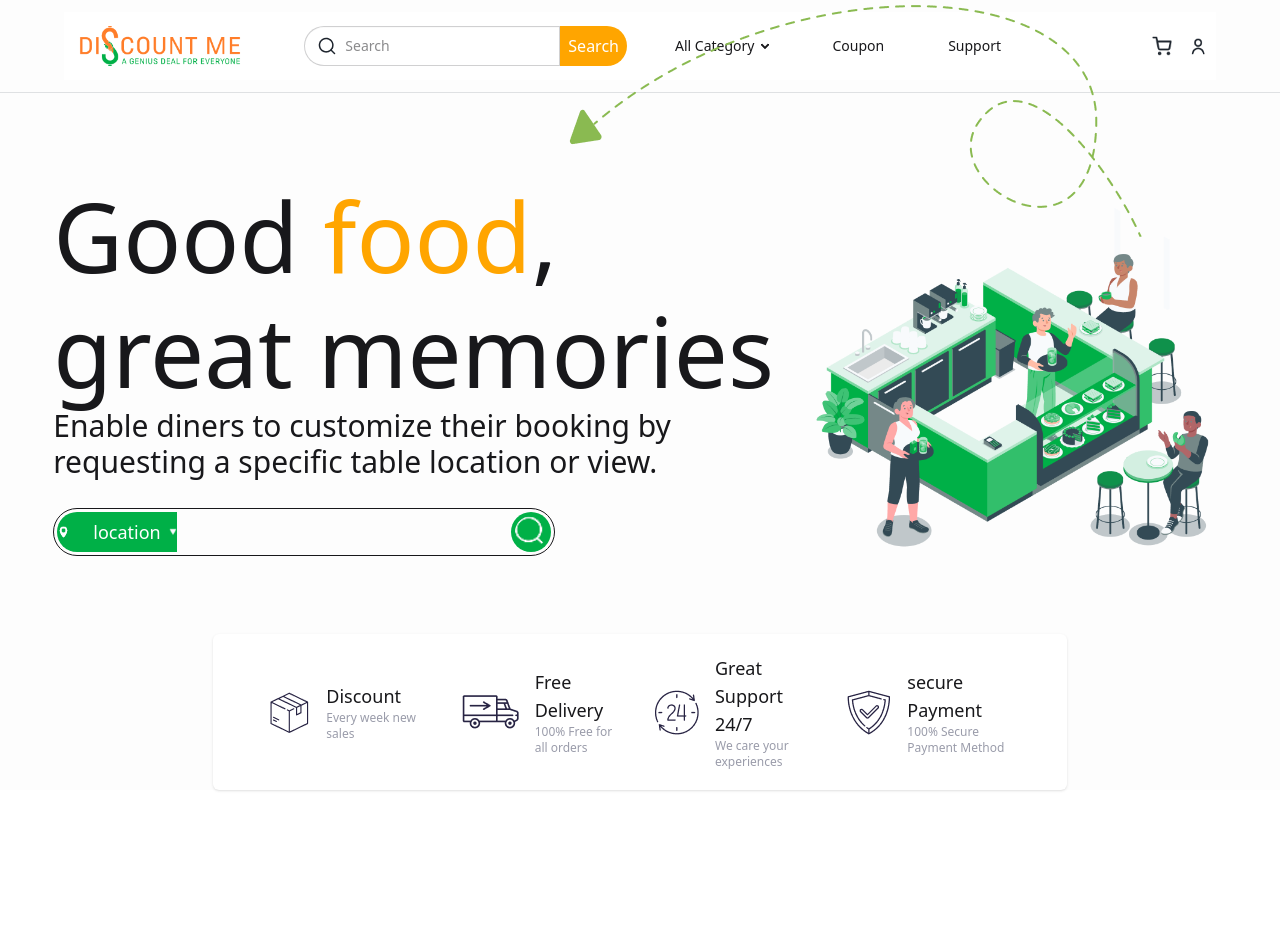
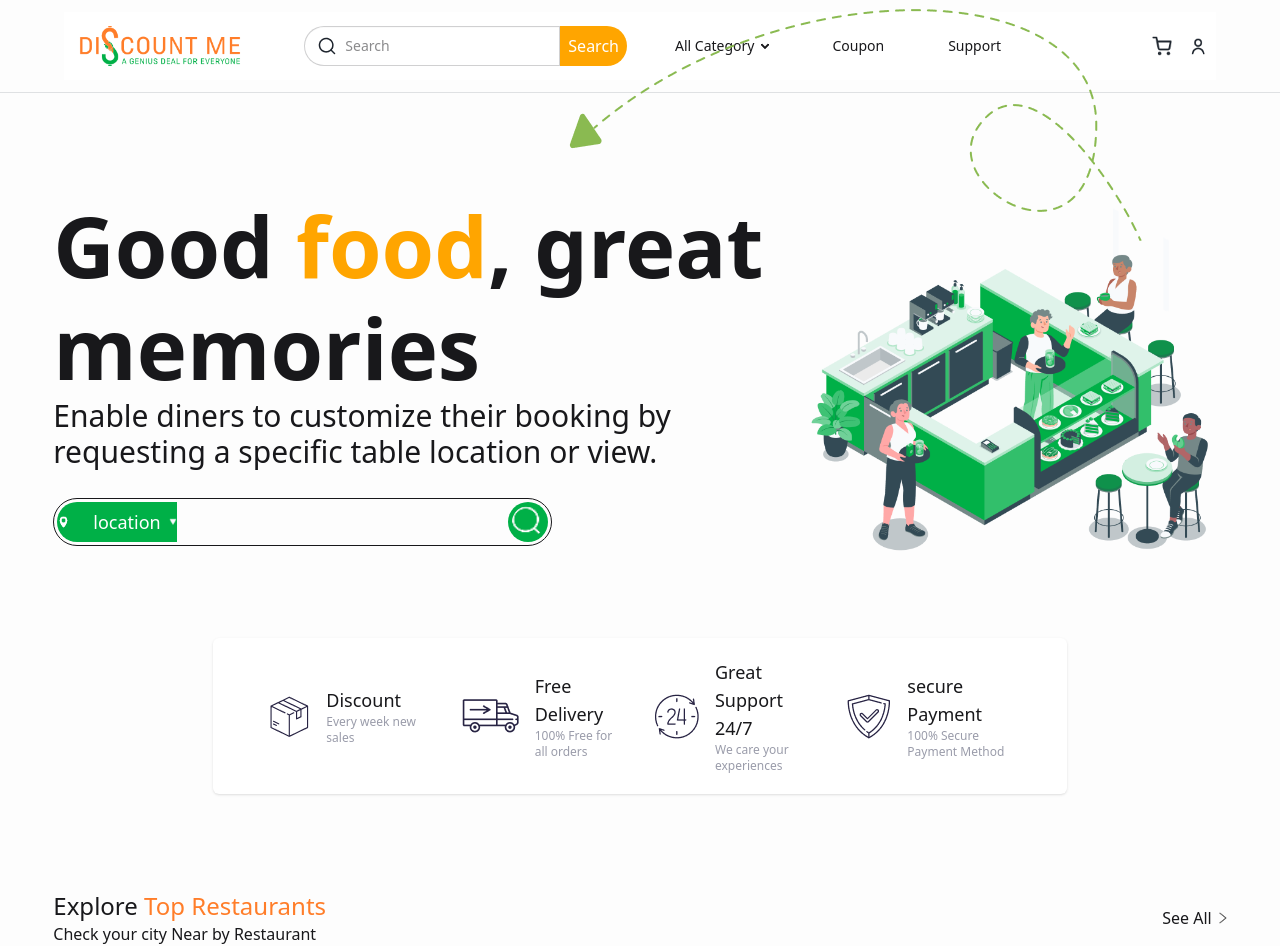
Before and after one commit to abdulkader33447/discountme-web, a plain HTML site: page index.html in a window 1280 px wide. Before the commit the page ends 800 px from the top, so only its background shows below. Drawn offline with nearby package versions, Linux system fonts and the light colour scheme.

Commit message:
added a section

```diff
--- a/index.html
+++ b/index.html
@@ -119,7 +119,7 @@
     <section class="relative w-11/12 mx-auto sm:mt-16 mt-10 sm:flex items-center justify-between">
       <!-- banner text -->
       <div>
-        <h1 class="sm:text-[96px] text-3xl">Good <span class="text-[#FFa500]">food</span>, great memories</h1>
+        <h1 class="sm:text-[85px] font-bold text-3xl">Good <span class="text-[#FFa500]">food</span>, great memories</h1>
         <p class="sm:text-3xl">
           Enable diners to customize their booking by requesting a specific
           table location or view.
@@ -184,6 +184,20 @@
   </div>
  </section>
 
+ <!-- top vendor section -->
+  <section class="sm:mt-24 mt-16">
+    <div class="w-11/12 mx-auto flex items-center justify-between">
+      <div>
+        <h1 class="text-2xl font-[500]">Explore <span class="text-[#FF7D29]">Top Restaurants</span></h1>
+      <p>Check your city Near by Restaurant</p>
+      </div>
+      <div class="flex gap-[7px] items-center">
+        <a href="#">See All</a>
+        <img class="w-2 h-3" src="icon/Icon.png" alt="">
+      </div>
+    </div>
+  </section>
+
     <script src="script/discount.js"></script>
   </body>
 </html>
```
Also changed, not shown: icon/Icon.png (added).
